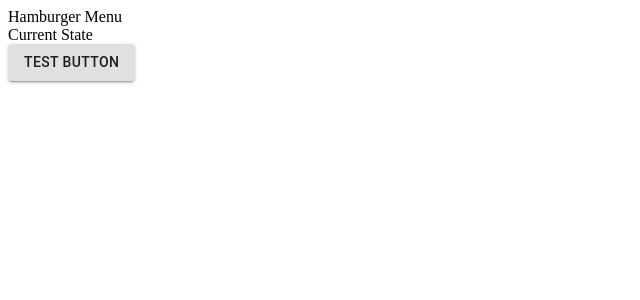
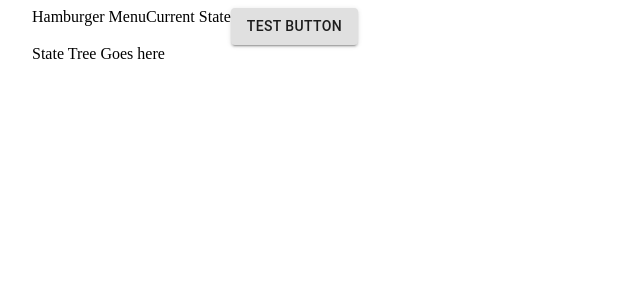
Before and after one commit to oslabs-beta/deValtio, a React app: page / in a window 1280 px wide. Shown: the top 300 px of the page, without its empty margins (0-640 px from the left). Built offline with nearby package versions, Linux system fonts and the light colour scheme.

Commit message:
Set up MainContainer and grid system in container components

```diff
--- a/src/frontend/Components/App.tsx
+++ b/src/frontend/Components/App.tsx
@@ -1,11 +1,9 @@
-import { SideBarContainer } from './SideBar/SideBarContainer';
+import { MainContainer } from '../Containers/MainContainer';
 
 const App = (): JSX.Element => {
     return (
-        <div>
-            <SideBarContainer />
-        </div>
-    );
+        <MainContainer />
+    )
 }
 
 export default App;
--- a/src/frontend/Components/SideBar/SideBarContainer.tsx
+++ /dev/null
@@ -1,13 +0,0 @@
-import { HamburgerMenu } from './HamburgerMenu';
-import { CurrentState } from './CurrentState';
-import { NextPrevButton } from './NextPrevButton'
-
-export const SideBarContainer = (): JSX.Element => {
-    return (
-        <div>
-            <HamburgerMenu />
-            <CurrentState />
-            <NextPrevButton />
-        </div>
-    );
-}
--- /dev/null
+++ b/src/frontend/Containers/MainContainer.tsx
@@ -0,0 +1,15 @@
+import Container from '@material-ui/core/Container';
+import Grid from '@material-ui/core/Grid';
+import { SideBarContainer } from './SideBarContainer';
+import { StateTreeContainer } from './StateTreeContainer';
+
+export const MainContainer = (): JSX.Element => {
+    return (
+        <Container>
+            <Grid container>
+                <SideBarContainer />
+                <StateTreeContainer />
+            </Grid>
+        </Container>
+    );
+}
--- /dev/null
+++ b/src/frontend/Containers/SideBarContainer.tsx
@@ -0,0 +1,14 @@
+import Grid from '@material-ui/core/Grid';
+import { HamburgerMenu } from '../Components/SideBar/HamburgerMenu';
+import { CurrentState } from '../Components/SideBar/CurrentState';
+import { NextPrevButton } from '../Components/SideBar/NextPrevButton'
+
+export const SideBarContainer = (): JSX.Element => {
+    return (
+        <Grid container item>
+            <HamburgerMenu />
+            <CurrentState />
+            <NextPrevButton />
+        </Grid>
+    );
+}
--- a/src/frontend/Components/StateTree/StateTreeContainer.tsx
+++ b/src/frontend/Containers/StateTreeContainer.tsx
@@ -1,7 +1,9 @@
+import Grid from '@material-ui/core/Grid';
+
 export const StateTreeContainer = (): JSX.Element => {
     return (
-        <div>
+        <Grid container item>
             State Tree Goes here
-        </div>
+        </Grid>
     );
 }
```
Also changed, not shown: 2 other files (tests, documents, lock files or other folders).
